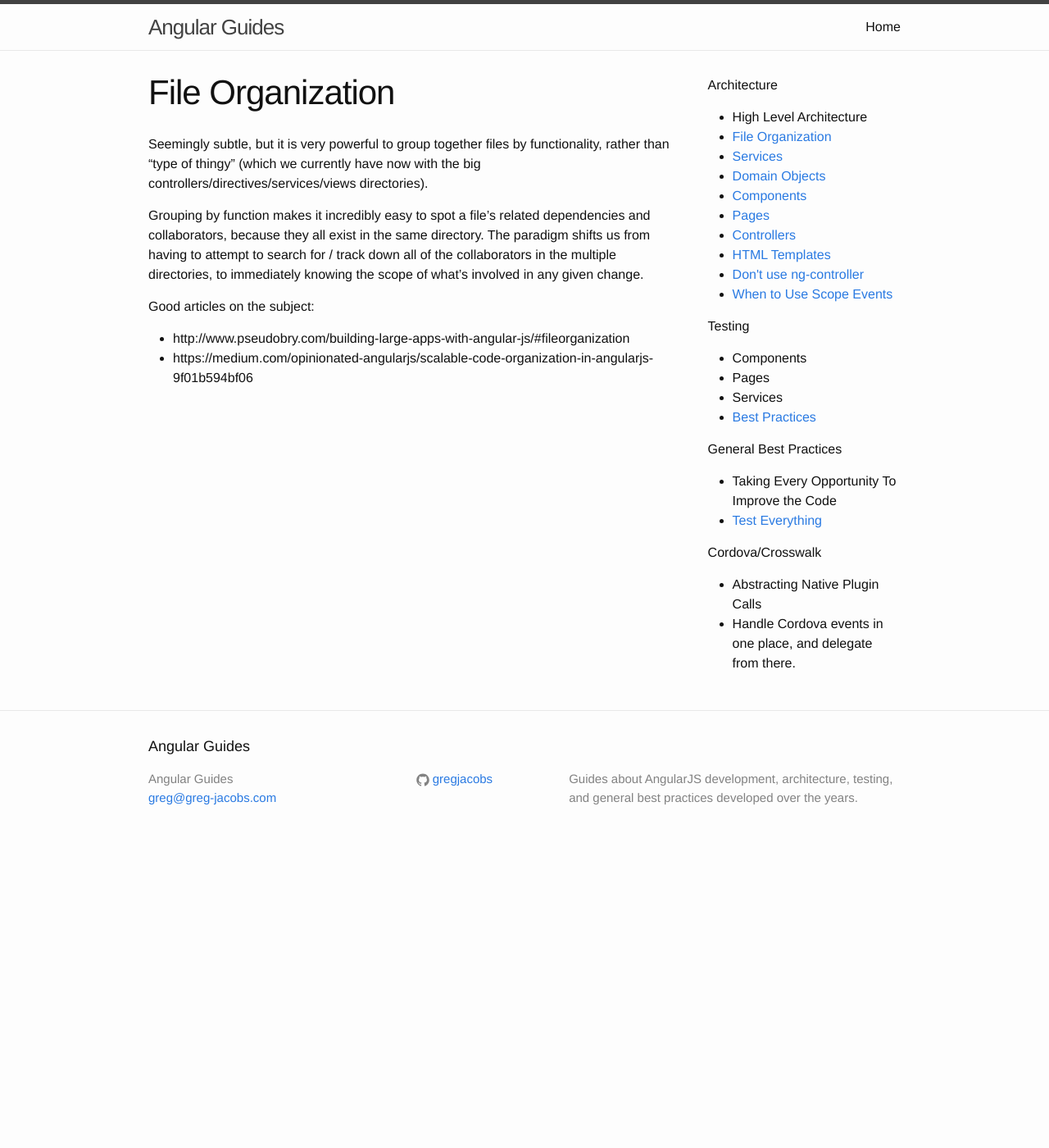
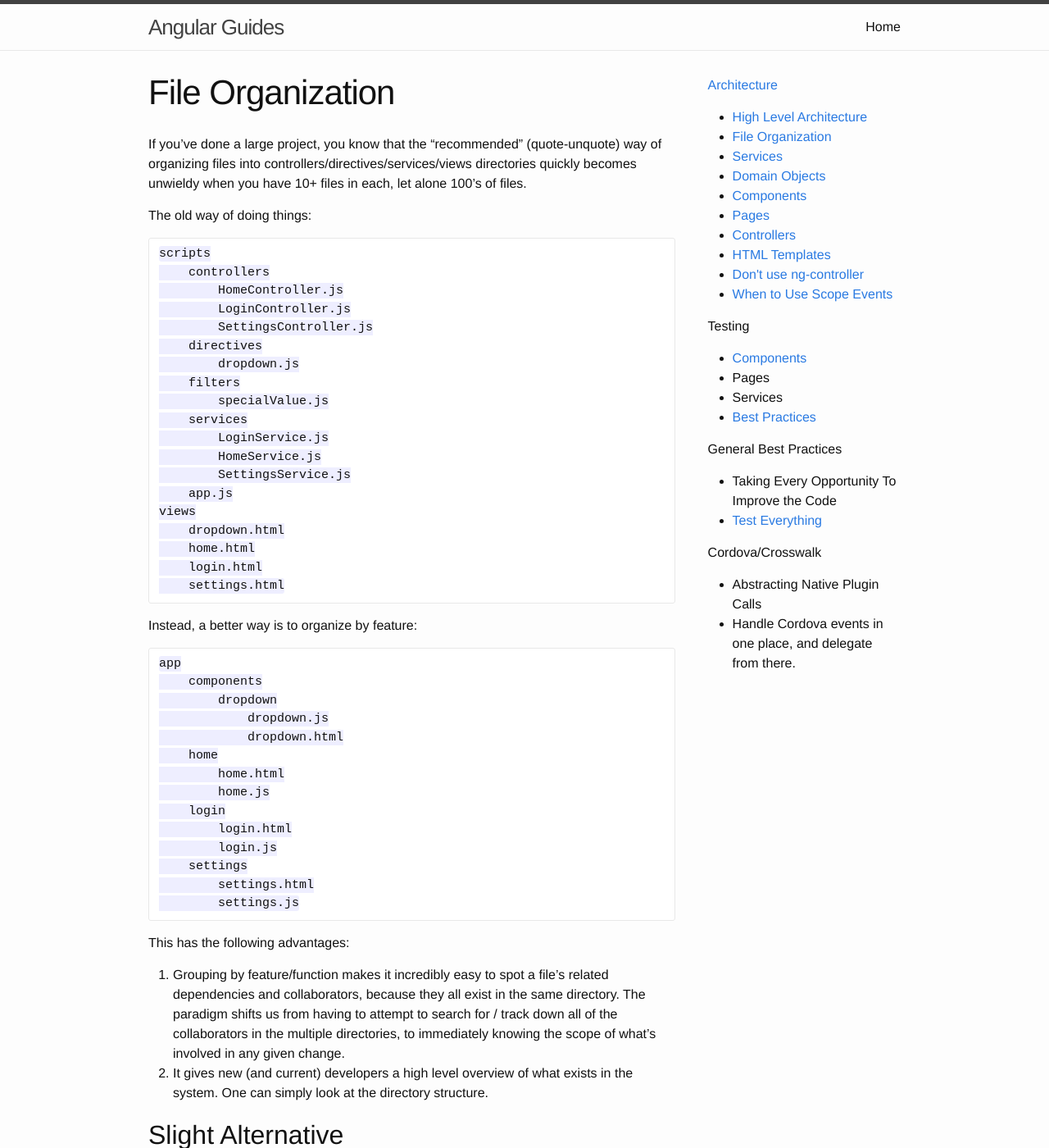
Before and after one commit to gregjacobs/Angular-Architecture, a Jekyll site: the page built from architecture/file-organization.md, in a window 1280 px wide and 1400 px high. Shown: the whole window at 82% size. Built offline with Jekyll 4.4.1, drawn with Linux system fonts in a browser that asks for light colours; some of the changed text lies outside the part shown.

Commit message:
Add work-in-progress for high level architecture, components architecture, and testing components

```diff
--- a/_includes/nav.html
+++ b/_includes/nav.html
@@ -1,7 +1,7 @@
 <div class="nav">
-	<h4>Architecture</h4>
+	<h4><a href="/architecture/">Architecture</a></h4>
 	<ul>
-		<li>High Level Architecture</li>
+		<li><a href="/architecture/high-level-architecture/">High Level Architecture</a></li>
 		<li><a href="/architecture/file-organization/">File Organization</a></li>
 		<li><a href="/architecture/services/">Services</a></li>
 		<li><a href="/architecture/domain-objects/">Domain Objects</a></li>
@@ -15,7 +15,7 @@
 
 	<h4>Testing</h4>
 	<ul>
-		<li>Components</li>
+		<li><a href="/testing/components/">Components</a></li>
 		<li>Pages</li>
 		<li>Services</li>
 		<li><a href="/testing/best-practices">Best Practices</a></li>
--- a/architecture/file-organization.md
+++ b/architecture/file-organization.md
@@ -4,17 +4,107 @@
 permalink: /architecture/file-organization/
 ---
 
-Seemingly subtle, but it is very powerful to group together files by
-functionality, rather than “type of thingy” (which we currently have now with
-the big controllers/directives/services/views directories).
+If you've done a large project, you know that the "recommended" (quote-unquote)
+way of organizing files into controllers/directives/services/views directories
+quickly becomes unwieldy when you have 10+ files in each, let alone 100's of
+files.
 
-Grouping by function makes it incredibly easy to spot a file’s related
-dependencies and collaborators, because they all exist in the same directory.
-The paradigm shifts us from having to attempt to search for / track down all of
-the collaborators in the multiple directories, to immediately knowing the scope
-of what’s involved in any given change.
+The old way of doing things:
 
-Good articles on the subject:
+    scripts
+        controllers
+            HomeController.js
+            LoginController.js
+            SettingsController.js
+        directives
+            dropdown.js
+        filters
+            specialValue.js
+        services
+            LoginService.js
+            HomeService.js
+            SettingsService.js
+        app.js
+    views
+        dropdown.html
+        home.html
+        login.html
+        settings.html
 
-- http://www.pseudobry.com/building-large-apps-with-angular-js/#fileorganization
-- https://medium.com/opinionated-angularjs/scalable-code-organization-in-angularjs-9f01b594bf06
+
+Instead, a better way is to organize by feature:
+
+    app
+        components
+            dropdown
+                dropdown.js
+                dropdown.html
+        home
+            home.html
+            home.js
+        login
+            login.html
+            login.js
+        settings
+            settings.html
+            settings.js
+
+
+This has the following advantages:
+
+1. Grouping by feature/function makes it incredibly easy to spot a file’s
+   related dependencies and collaborators, because they all exist in the same
+   directory. The paradigm shifts us from having to attempt to search for /
+   track down all of the collaborators in the multiple directories, to
+   immediately knowing the scope of what’s involved in any given change.
+2. It gives new (and current) developers a high level overview of what exists in
+   the system. One can simply look at the directory structure.
+
+
+## Slight Alternative
+
+For the current project I'm working on, I chose to have separate `pages/` and
+`services/` directories because many pages of the app leverage a set of
+common services. The choice is ultimately up to you, but to give you an idea of
+what this looks like:
+
+    app
+        components
+            dropdown
+                dropdown.js
+                dropdown.html
+        pages
+            home
+                home.html
+                home.js
+            login
+                login.html
+                login.js
+            page1
+            page2
+            ...
+            settings
+                settings.html
+                settings.js
+        services
+            login
+                LoginService.js
+                LoginResult.js
+            settings
+                SettingsService.js
+            user
+                UserRolesService.js
+                UserPermissionsService.js
+
+
+
+
+Moral of the story is:
+
+> Organize by feature
+
+
+Good articles on the subject for continued reading:
+
+- <http://www.pseudobry.com/building-large-apps-with-angular-js/#fileorganization>
+- <https://medium.com/opinionated-angularjs/scalable-code-organization-in-angularjs-9f01b594bf06>
```
Also changed, not shown: architecture/components.md (+17 -0 lines), architecture/high-level-architecture.md (added, +39 -0 lines), architecture/high-level-overview.md (deleted, +0 -7 lines), testing/components.md (added, +114 -0 lines).
